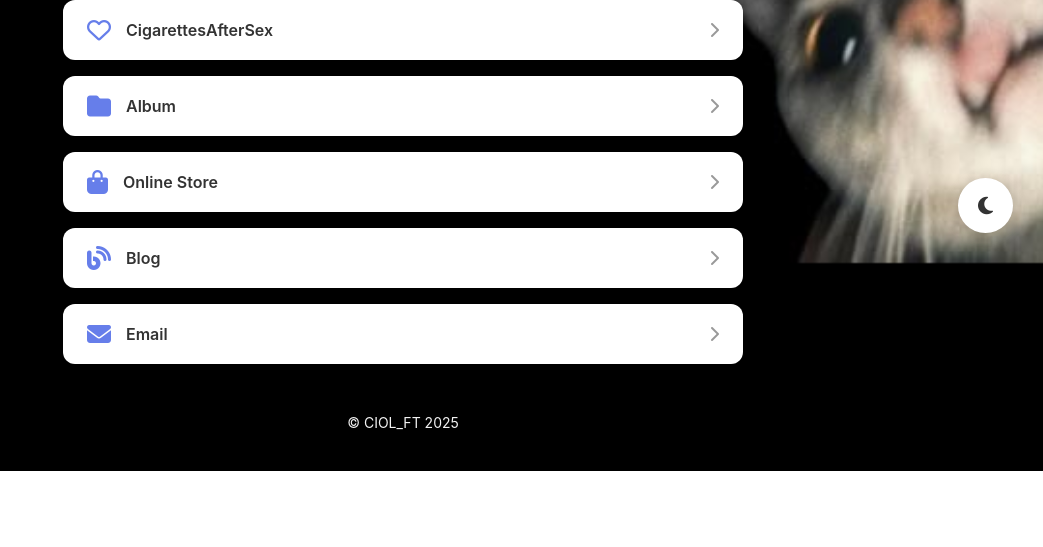
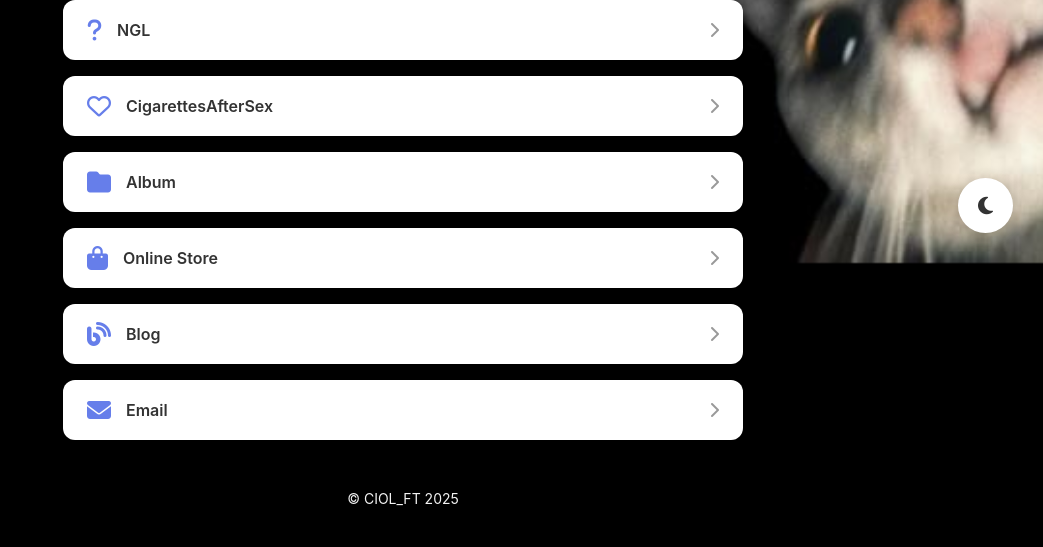
Before and after one commit to ab24367010/ciol, a plain HTML site: page index.html in a window 1280 px wide. Shown: the part 537-1084 px from the top of the page, without its empty margins (237-1280 px from the left). Before the commit the page ends 1008 px from the top, so only its background shows below. Drawn offline with Linux system fonts and the light colour scheme.

Commit message:
Update index.html

```diff
--- a/index.html
+++ b/index.html
@@ -96,6 +96,12 @@
                 <i class="fas fa-chevron-right"></i>
             </a>
 
+                <a href="https://ngl.link/_ciol_ft1" class="link-btn" target="_blank">
+                <i class="fa-solid fa-question"></i>
+                <span>NGL</span>
+                <i class="fas fa-chevron-right"></i>
+            </a>
+
             <a href="https://www.cigarettesaftersex.com/records" class="link-btn" target="_blank">
                 <i class="fa-regular fa-heart"></i>
                 <span>CigarettesAfterSex</span>
```
